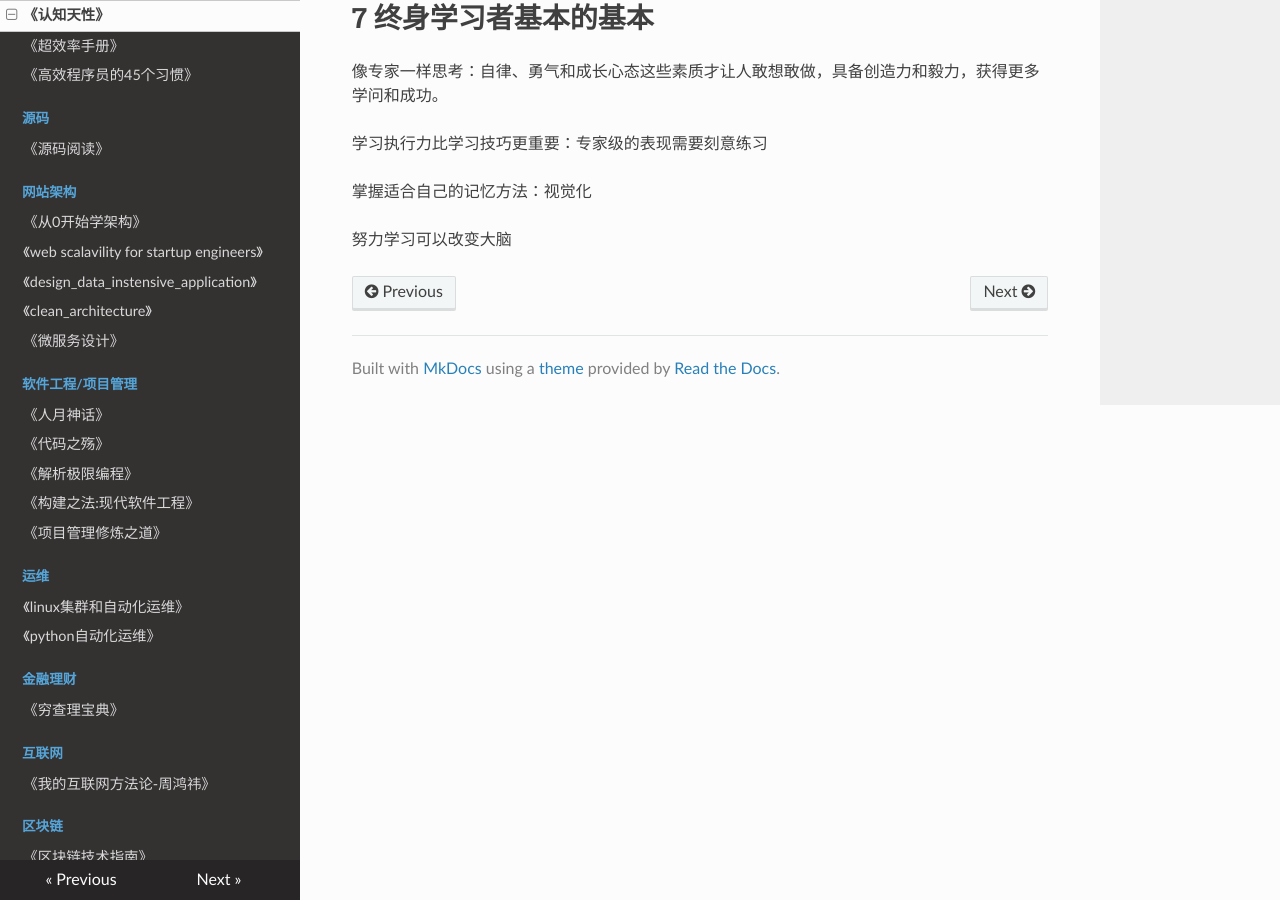
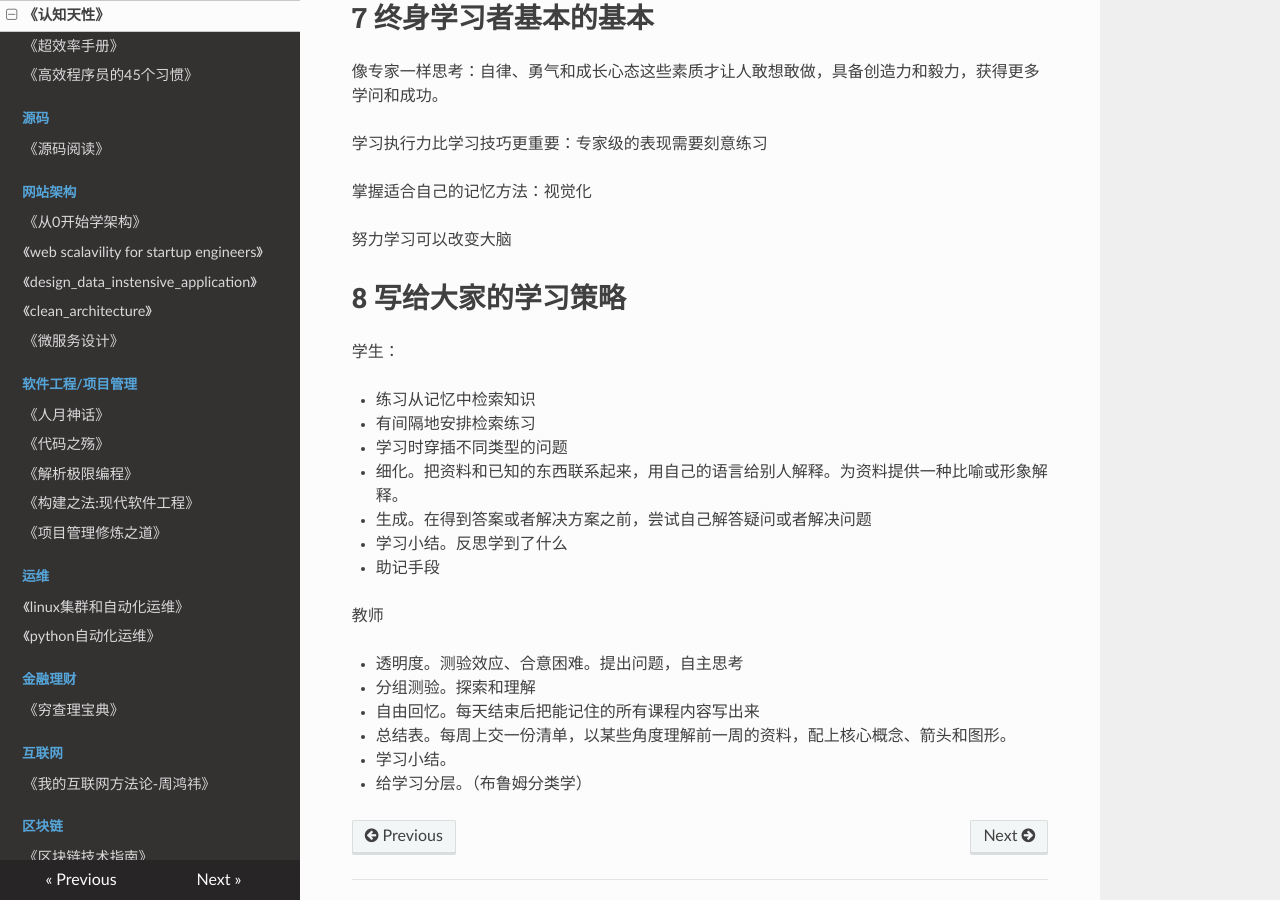
Before and after one commit to PegasusWang/booknotes, an MkDocs documentation site: the page built from docs/思维认知/认知天性.md, in a window 1280 px wide and 900 px high, scrolled down 1052 px. Built offline with MkDocs 1.6.1, drawn with Linux system fonts in a browser that asks for light colours; nearby versions of some CDN libraries; old or Windows-style settings are respelled for this version of MkDocs.

Commit message:
学习策略

```diff
--- a/docs/思维认知/认知天性.md
+++ b/docs/思维认知/认知天性.md
@@ -48,3 +48,24 @@
 掌握适合自己的记忆方法：视觉化
 
 努力学习可以改变大脑
+
+# 8 写给大家的学习策略
+
+学生：
+
+- 练习从记忆中检索知识
+- 有间隔地安排检索练习
+- 学习时穿插不同类型的问题
+- 细化。把资料和已知的东西联系起来，用自己的语言给别人解释。为资料提供一种比喻或形象解释。
+- 生成。在得到答案或者解决方案之前，尝试自己解答疑问或者解决问题
+- 学习小结。反思学到了什么
+- 助记手段
+
+教师
+
+- 透明度。测验效应、合意困难。提出问题，自主思考
+- 分组测验。探索和理解
+- 自由回忆。每天结束后把能记住的所有课程内容写出来
+- 总结表。每周上交一份清单，以某些角度理解前一周的资料，配上核心概念、箭头和图形。
+- 学习小结。
+- 给学习分层。（布鲁姆分类学）
```
